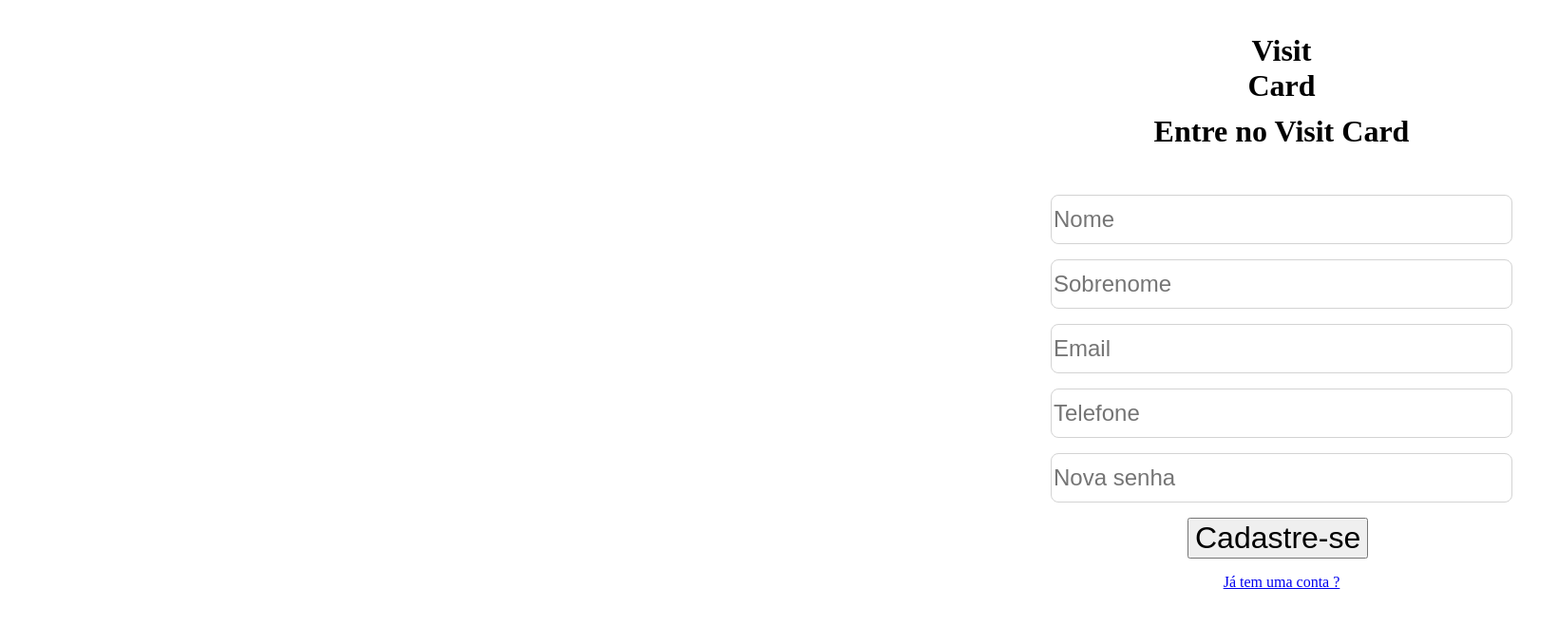
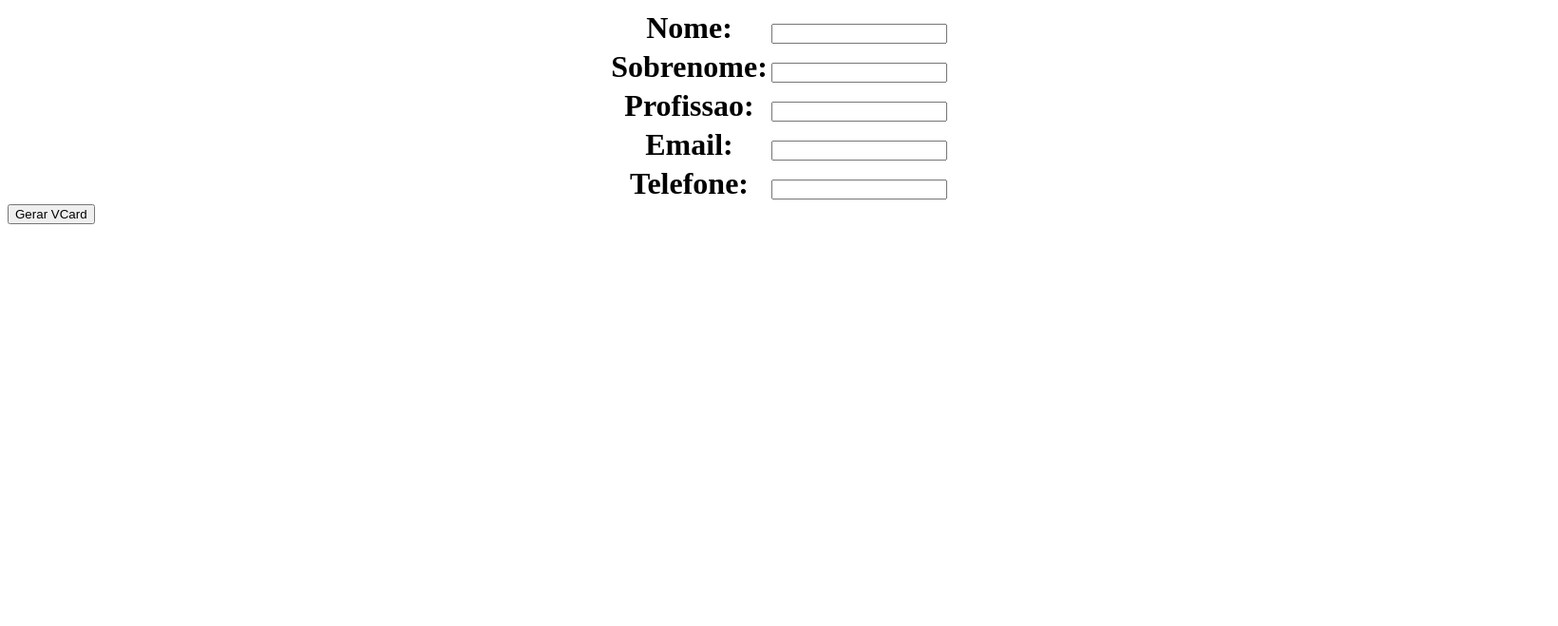
Before and after one commit to ElielClementino/Vcard_project, a Django app: page /login/ in a window 1640 px wide. Shown: the top 659 px of the page at 95% size. Run offline with Django 4.2, Linux system fonts and the light colour scheme.

Commit message:
adicionado django forms para captação de dados, e o gerador de arquivos com base nos dados inseridos pelo usuário

```diff
--- /dev/null
+++ b/login/forms.py
@@ -0,0 +1,13 @@
+import email
+from unicodedata import name
+from xml.dom import ValidationErr
+from django import forms
+from django.shortcuts import render
+
+
+class Formulario(forms.Form):
+    nome = forms.CharField(max_length=30)
+    sobrenome = forms.CharField(max_length=30)
+    profissao = forms.CharField(max_length = 30)
+    email = forms.EmailField(max_length=120)
+    telefone = forms.CharField(max_length=15)
--- a/login/templates/login.html
+++ b/login/templates/login.html
@@ -5,26 +5,16 @@
     <meta charset="UTF-8">
     <meta http-equiv="X-UA-Compatible" content="IE=edge">
     <meta name="viewport" content="width=device-width, initial-scale=1.0">
-    <link rel="stylesheet" href="{% static '../static/login.css'%}">
+    <link rel="stylesheet" href="{% static '../static/login.css' %}">
     <title>Vcard-login</title>
 </head>
 <body>
-    <main>
-        <section class="section_registro">
-            <h1 class="section_registro_h1">Visit Card</h1>
-            <div class="section_registro_div">
-                <h3 class="section_registro_h3">Entre no Visit Card</h3>
-                <form action="" class="registro_div_form">
-                    <input class="div_form_input"  type="text" required placeholder="Nome">
-                    <input class="div_form_input"  type="text" required placeholder="Sobrenome">
-                    <input class="div_form_input"  type="email" required placeholder="Email">
-                    <input class="div_form_input" type="tel" required placeholder="Telefone">
-                    <input class="div_form_input"  type="password" required placeholder="Nova senha">
-                    <input class="registro_div_button" type="submit" value="Cadastre-se"></input>
-                </form>
-                <p><a class='registro_div_ancora' href="login.html">Já tem uma conta ?</a></p>
-            </div>
-        </section>
-    </main>
+    <form action="." method="post">
+        {% csrf_token %}
+        <table style="display:flex;justify-content: center;font-size:2rem;">
+            {{ form.as_table }}
+        </table>
+        <input type="submit" value="Gerar VCard">
+    </form>
 </body>
 </html>
--- a/login/views.py
+++ b/login/views.py
@@ -1,7 +1,75 @@
+from operator import contains
+import sys
 from django.shortcuts import render
+from login.forms import Formulario
+import os
+from django.http import HttpResponse
 
-def user_register(request):
-    return render(request, 'login.html')
 
 def profile(request):
     return render(request, 'vcard.html')
+
+
+def user_register(request):
+    if request.method == "GET":
+        form = Formulario()
+        return render(request, 'login.html',{'form':form})
+    else:
+        form = Formulario(request.POST)
+        nome = form.data['nome']
+        sobrenome = form.data['sobrenome']
+        profissao = form.data['profissao']
+        email = form.data['email']
+        telefone = form.data['telefone']
+
+        vcf = gerar_vcard(nome, sobrenome,profissao ,email, telefone)
+
+        with open(vcf, 'rb') as fh:
+            #response = HttpResponse(fh.read(), content_type="application/vnd.ms-excel")
+            response = HttpResponse(fh.read(), content_type="application/text")  #file
+            response['Content-Disposition'] = 'inline; filename=' + os.path.basename(vcf)
+            return response
+
+
+        #return render(request, 'login.html',{'form':form})
+
+def profile(request):
+    return render(request, 'vcard.html')
+
+def gerar_vcard(nome, sobrenome, profissao, email, telefone):
+    original_stdout = sys.stdout
+    output = print(f"""
+        Begin: VCARD
+        Version: 1.0
+        FullName: {nome} {sobrenome}
+        Profission: {profissao}
+        Email: {email}
+        PhoneNumber: {telefone}
+        End: My VCARD by {nome} {sobrenome}
+        """)
+    print(output)
+    contact_file = './login/templates/contact.vcf'
+    with open(contact_file, 'w') as download:
+        download.writelines(f"""
+        Begin: VCARD
+        Version: 1.0
+        FullName: {nome} {sobrenome}
+        Profission: {profissao}
+        Email: {email}
+        PhoneNumber: {telefone}
+        End: My VCARD by {nome} {sobrenome}
+        """)
+
+    return contact_file
+
+
+        # sys.stdout = download
+        # sys.stdout = original_stdout
+
+
+
+"""
+2) Gerar um arquivo nome_completo.VCF (pesquisar como gerar arquivo txt em python)
+
+3) Pequisar como retornar um File no Django para o frontend fazer download
+"""
--- a/templates/introducao.html
+++ b/templates/introducao.html
@@ -16,7 +16,7 @@
                  são cartões com informações comerciais sobre uma empresa ou indivíduo.
                  Cadstre-se para obter o seu pessoal
                 </p>
-            <button><a href="./login.html">Cadastre-se</a></button></section>
+            <button><a href="login.html">Cadastre-se</a></button></section>
     </main>
 
 </body>
```
Also changed, not shown: 1 other file.
